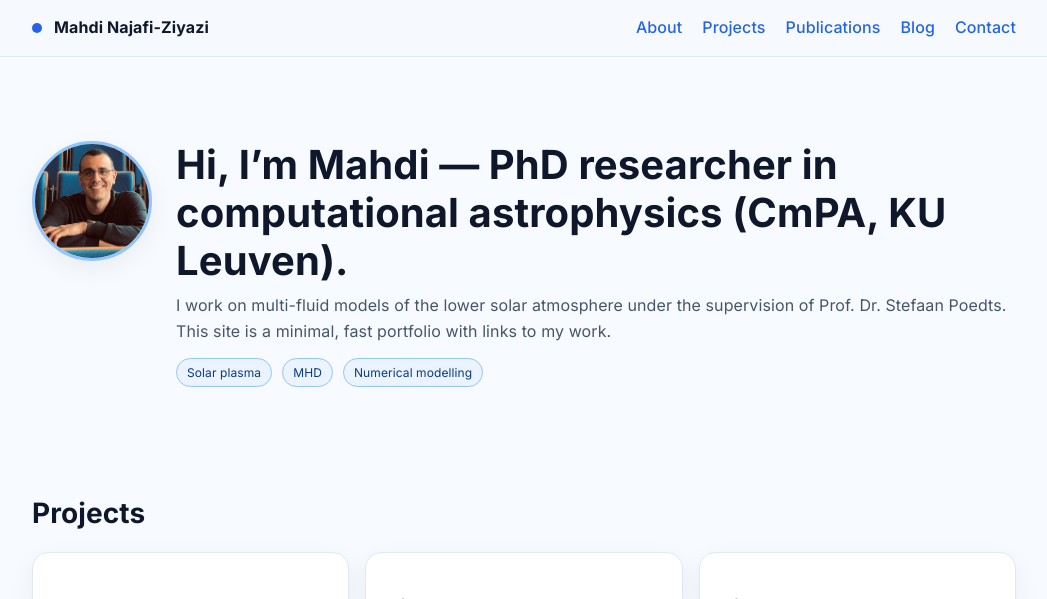
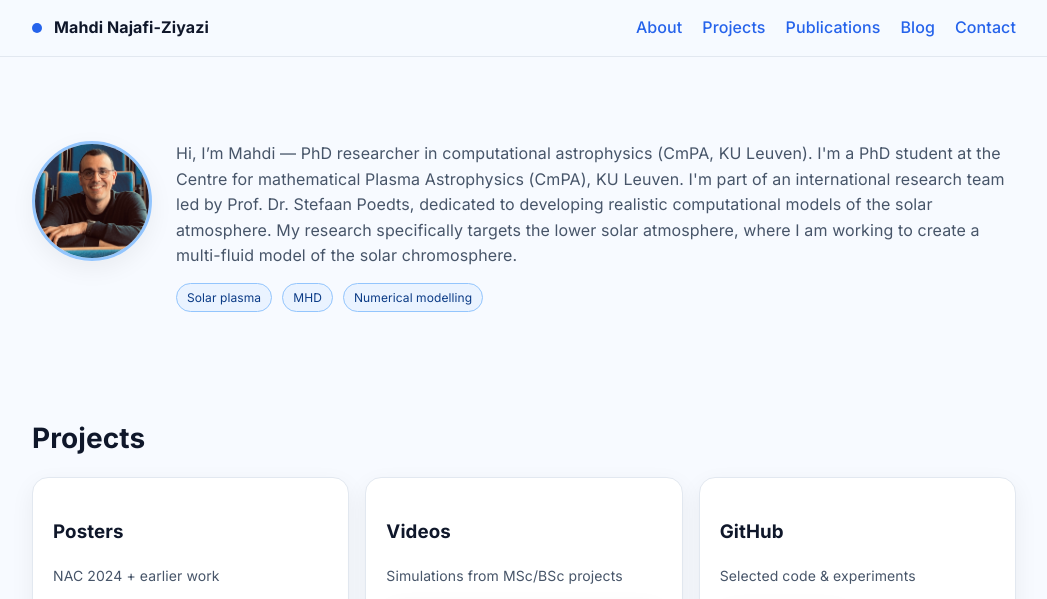
Before and after one commit to mziyazi/mziyazi.github.io, a Jekyll site: the page built from index.md, in a window 1280 px wide and 900 px high, cut to the strip 0-599 px from the top of the window. Shown: the whole strip, without its empty margins (116-1163 px from the left). Built offline with Jekyll 4.4.1, drawn with Linux system fonts in a browser that asks for light colours.

Commit message:
Update index.md

```diff
--- a/index.md
+++ b/index.md
@@ -8,10 +8,8 @@
     <div class="hero">
       <img src="UC.jpeg" alt="Portrait of Mahdi Najafi-Ziyazi" class="avatar" />
       <div>
-        <h1 class="title">Hi, I’m Mahdi — PhD researcher in computational astrophysics (CmPA, KU Leuven).</h1>
         <p class="subtitle">
-          I work on multi-fluid models of the lower solar atmosphere under the supervision of Prof. Dr. Stefaan Poedts.
-          This site is a minimal, fast portfolio with links to my work.
+         Hi, I’m Mahdi — PhD researcher in computational astrophysics (CmPA, KU Leuven). I'm a PhD student at the Centre for mathematical Plasma Astrophysics (CmPA), KU Leuven. I'm part of an international research team   led by Prof. Dr. Stefaan Poedts, dedicated to developing realistic computational models of the solar atmosphere. My research specifically targets the lower solar atmosphere, where I am working to create a multi-fluid model of the solar chromosphere.
         </p>
         <div class="badges" style="margin-top:14px">
           <span class="badge">Solar plasma</span>
```
